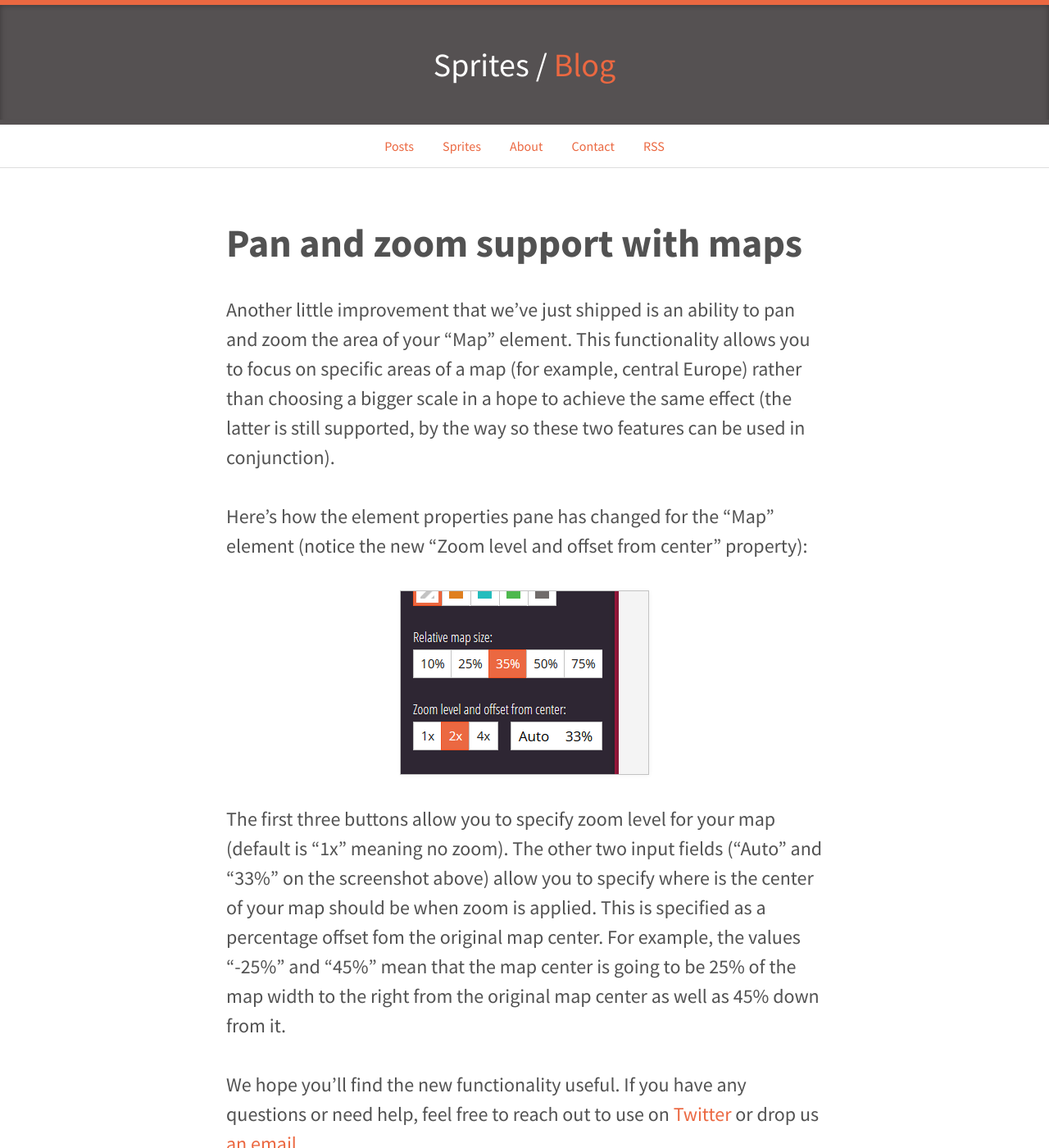
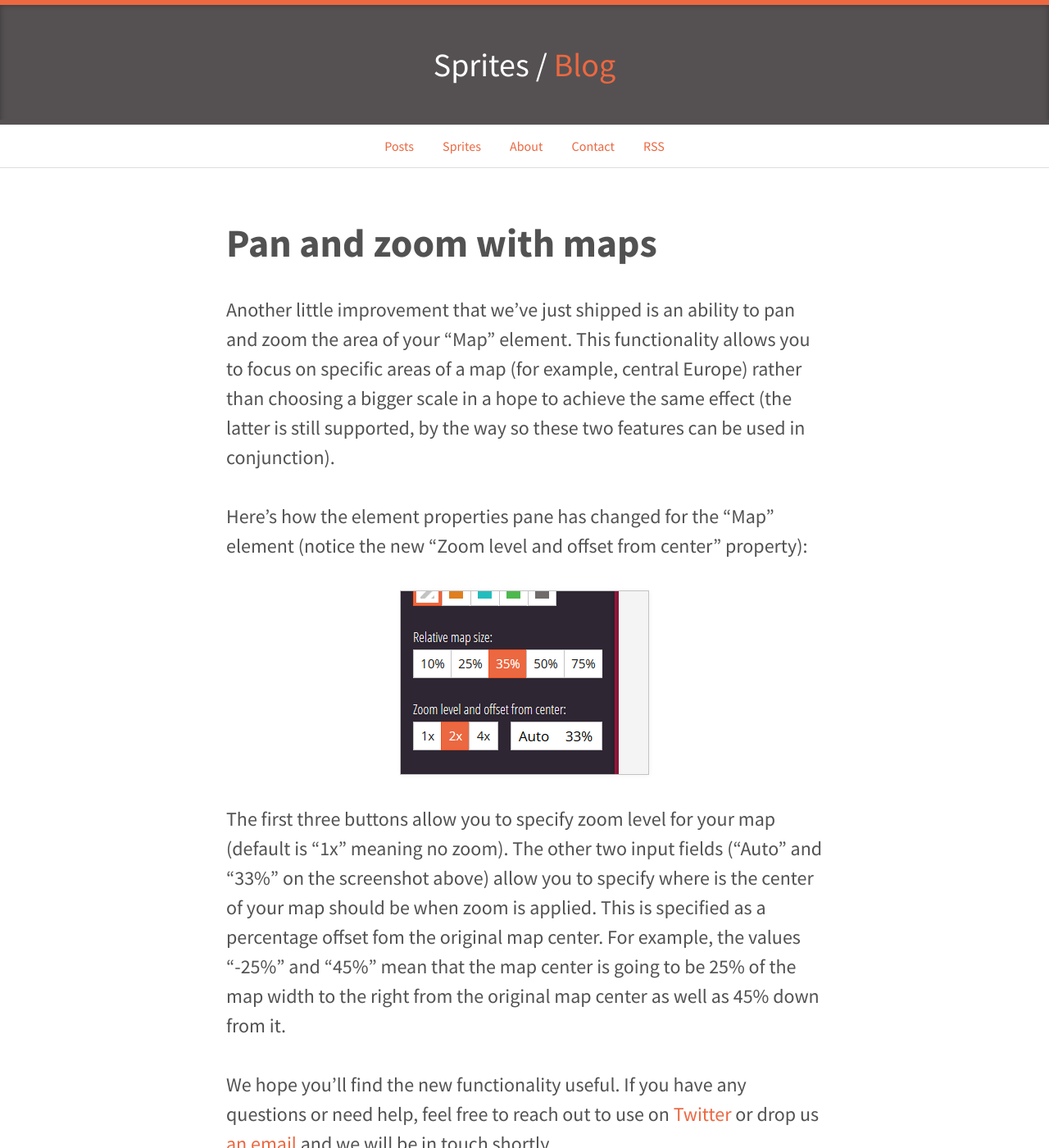
Before and after one commit to spritesapp/spritesapp.github.io, a Jekyll site: the page built from _posts/2014-08-18-pan-and-zoom-with-maps.md, in a window 1280 px wide and 1400 px high. Shown: the whole window at 82% size. Built offline with Jekyll 4.4.1, drawn with Linux system fonts in a browser that asks for light colours.

Commit message:
New blog post.

```diff
--- a/_posts/2014-08-18-pan-and-zoom-support-with-maps.md
+++ b/_posts/2014-08-18-pan-and-zoom-with-maps.md
@@ -1,9 +1,9 @@
 ---
 layout: post
-title: Pan and zoom support with maps
+title: Pan and zoom with maps
 ---
 
-# Pan and zoom support with maps
+# Pan and zoom with maps
 
 Another little improvement that we've just shipped is an ability to pan and zoom the area of your "Map" element. This functionality allows you to focus on specific areas of a map (for example, central Europe) rather than choosing a bigger scale in a hope to achieve the same effect (the latter is still supported, by the way so these two features can be used in conjunction).
 
@@ -13,7 +13,7 @@
 
 The first three buttons allow you to specify zoom level for your map (default is "1x" meaning no zoom). The other two input fields ("Auto" and "33%" on the screenshot above) allow you to specify where is the center of your map should be when zoom is applied. This is specified as a percentage offset fom the original map center. For example, the values "-25%" and "45%" mean that the map center is going to be 25% of the map width to the right from the original map center as well as 45% down from it.
 
-We hope you'll find the new functionality useful. If you have any questions or need help, feel free to reach out to use on [Twitter](https://twitter.com/spritesapp) or drop us [an email](https://spritesapp.com/contact).
+We hope you'll find the new functionality useful. If you have any questions or need help, feel free to reach out to use on [Twitter](https://twitter.com/spritesapp) or drop us [an email](https://spritesapp.com/contact) and we will be in touch shortly.
 
 Enjoy!
 
```
